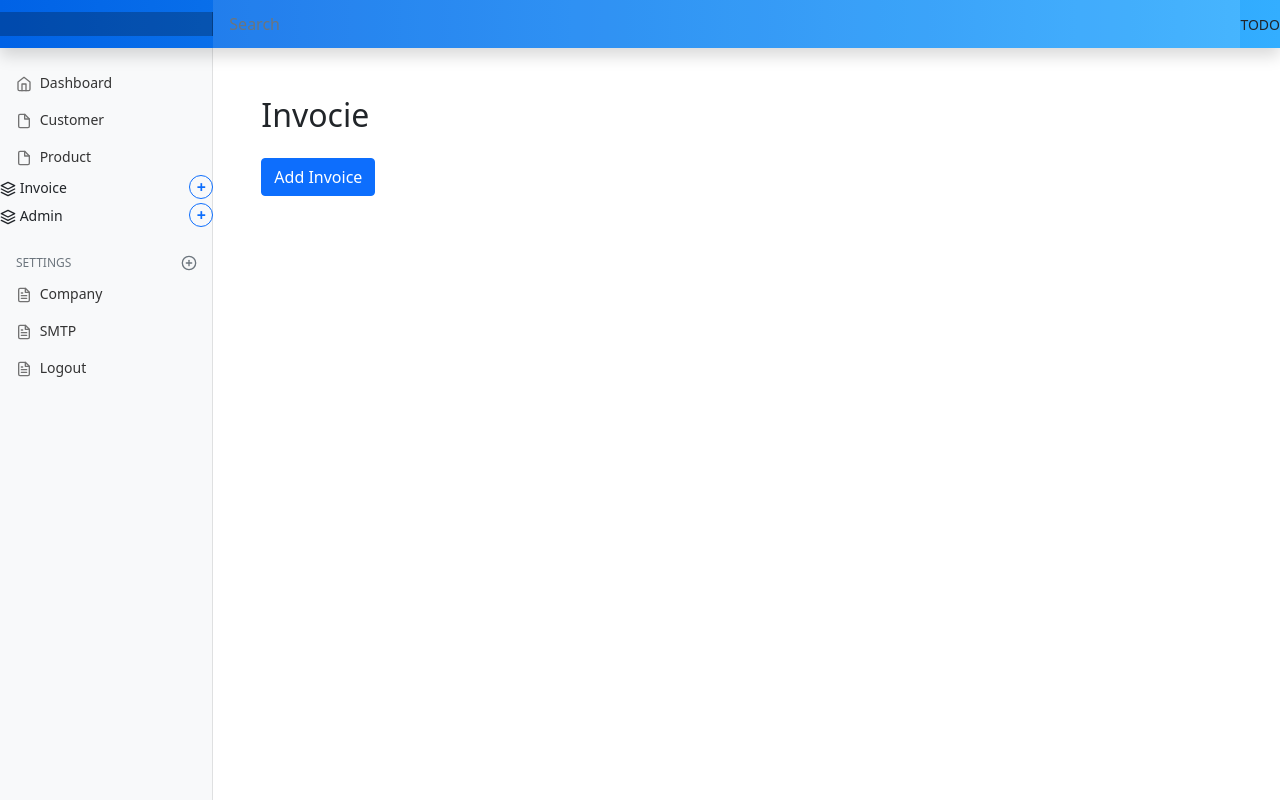
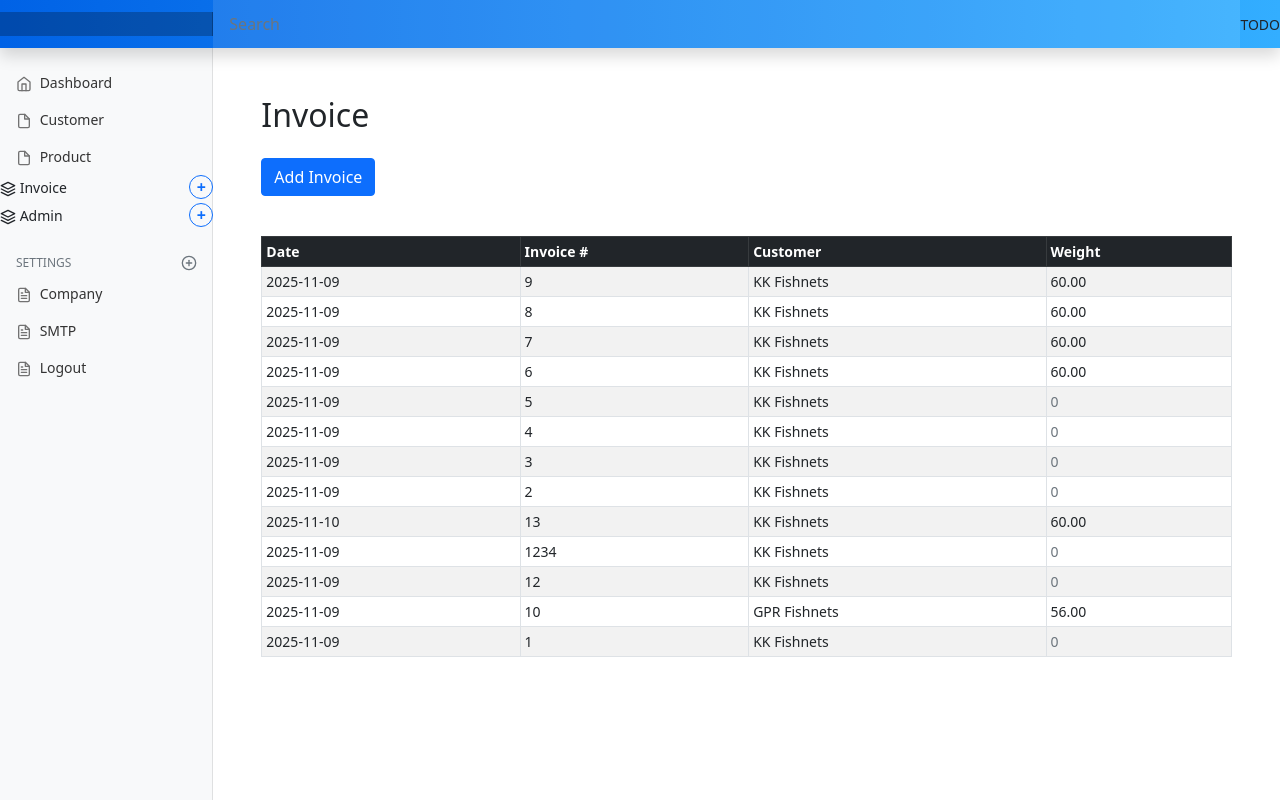
Before and after one commit to hencilpeter/projects, a Django app: page /invoice/invoice_entry in a window 1280 px wide. Run offline with Django 5.2, Linux system fonts and the light colour scheme; data comes from the database, SQL or seed files in the repository; some libraries are stand-ins or nearby versions.

Commit message:
additional change

```diff
--- a/PythonProjects/marania_invoice_venv/marania_invoice_proj/templates/marania_invoice_app/invoice_entry.html
+++ b/PythonProjects/marania_invoice_venv/marania_invoice_proj/templates/marania_invoice_app/invoice_entry.html
@@ -5,267 +5,79 @@
 
 {% block main %}
 
+{% load dict_extras %}  <!-- load once at the top -->
+
 <main class="col-md-9 ms-sm-auto col-lg-10 px-md-4">
+  <div class="container my-5">
 
-  <div class="container my-5">
-  <h2 class="mb-4">Invocie</h2>
-  <!-- Button to open Add Customer Form -->
-  <button class="btn btn-primary mb-3" type="button" data-bs-toggle="collapse" data-bs-target="#customerForm" aria-expanded="false">
+    <h2 class="mb-4">Invoice</h2>
+
+    <!-- Button to open Add Invoice Form -->
+    <button class="btn btn-primary mb-3" type="button" data-bs-toggle="collapse" data-bs-target="#customerForm" aria-expanded="false" aria-controls="customerForm">
       Add Invoice
     </button>
+
+    <!-- Collapsible Invoice Form -->
     <div class="collapse" id="customerForm">
-  <div class="container" >
-    <h2 class="mb-4 text-center">Invoice Data Entry</h2>
+      <!-- <div class="container border rounded p-4 mb-4 shadow-sm"> -->
         <form method="POST" action="{% url 'save_invoice' %}">
           {% csrf_token %}
 
-<!-- Invoice Group -->
           <!-- Customer Group -->
-<div class="group-box p-2 border rounded mb-2">
+          <!-- <div class="group-box p-2 border rounded mb-3"> -->
+            <div class="card shadow-sm p-3">
 
-     <div class="card shadow-sm p-3">
               <!-- Row 1: Date & Invoice Number -->
               <div class="row mb-3">
-                <div class="col-md-4">
-                    {{ invoice_form.invoice_date }}
-                </div>
-                <div class="col-md-8">
-                    {{ invoice_form.invoice_number }}
-                </div>
+                <div class="col-md-4">{{ invoice_form.invoice_date }}</div>
+                <div class="col-md-8">{{ invoice_form.invoice_number }}</div>
               </div>
 
               <!-- Row 2: Customer Code, Name, GST -->
               <div class="row mb-3">
-                <div class="col-md-3">
-                    {{ invoice_form.customer_code }}
-                </div>
-                <div class="col-md-6">
-                    {{ invoice_form.customer_name }}
-                </div>
-                <div class="col-md-3">
-                    {{ invoice_form.customer_gst }}
-                </div>
+                <div class="col-md-3">{{ invoice_form.customer_code }}</div>
+                <div class="col-md-6">{{ invoice_form.customer_name }}</div>
+                <div class="col-md-3">{{ invoice_form.customer_gst }}</div>
               </div>
 
               <!-- Row 3: Address Bill To & Ship To -->
               <div class="row mb-3">
-                <div class="col-md-6">
-                    {{ invoice_form.customer_address_bill_to }}
-                </div>
-                <div class="col-md-6">
-                    {{ invoice_form.customer_address_ship_to }}
-                </div>
+                <div class="col-md-6">{{ invoice_form.customer_address_bill_to }}</div>
+                <div class="col-md-6">{{ invoice_form.customer_address_ship_to }}</div>
               </div>
 
               <!-- Row 4: Contact & Email -->
               <div class="row mb-3">
-                <div class="col-md-4">
-                    {{ invoice_form.customer_contact }}
-                </div>
-                <div class="col-md-8">
-                    {{ invoice_form.customer_email }}
-                </div>
+                <div class="col-md-4">{{ invoice_form.customer_contact }}</div>
+                <div class="col-md-8">{{ invoice_form.customer_email }}</div>
               </div>
 
               <!-- Row 5: Dispatched Through -->
               <div class="row mb-3">
-                <div class="col-md-12">
-                    {{ invoice_form.dispatched_through }}
-                </div>
+                <div class="col-md-12">{{ invoice_form.dispatched_through }}</div>
               </div>
 
               <!-- Invoice Items Group -->
-        <div class="group-box">
+              <div class="group-box mb-3">
                 <div class="group-title">INVOICE ITEMS</div>
-            <div id="item-container">
-
+                <div id="item-container"></div>
+                <button type="button" id="add-item" class="btn btn-secondary btn-sm mt-2">+ Add Another Item</button>
               </div>
 
-            <button type="button" id="add-item" class="btn btn-secondary btn-sm">+ Add Another Item</button>
+              <!-- Submit & Reset -->
+              <div class="text-center">
+                <button type="submit" class="btn btn-primary me-2">Submit Invoice</button>
+                <button type="reset" class="btn btn-secondary">Clear Invoice</button>
               </div>
 
-        <!-- Submit -->
-        <div class="text-center">
-            <button type="submit" class="btn btn-primary">Submit Invoice</button>
-            <button type="reset" class="btn btn-secondary">Clear Invoice</button>
-        </div>
+            </div> <!-- card -->
+          <!-- </div> group-box -->
         </form>
-</div>
-</div>
-<!-- JS to Add More Item Rows -->
-<script>
- //TEMP CODE - START
- // Initialize empty dictionary to store customers
-let customers = {};
-const customerDetails = {
-        name: "KK Fishnets",
-        gst: "GSTKK1234",
-        address: {
-            billTo: "Manavalakurichi, KK District",
-            shipTo: "Manavalakurichi, KK District"
-        },
-        contact: "90909090875",
-        email: "kkf@gmail.com"
-    };
+      <!-- </div> container collapse -->
+    </div> <!-- collapse -->
 
-// Store in dictionary using customer code as key
-customers["KKF"] = customerDetails;
- //TEMP CODE - END
-
-
-  let rowIndex = -1;  // Tracks current row index
-
-
-// Select the input
-const customerCodeInput = document.querySelector('input[name="customer_code"]');
-
-// Add lost focus (blur) event handler
-customerCodeInput.addEventListener('blur', function() {
-    const value = this.value; // current input value
-    console.log("Customer Code lost focus. Value:", value);
-
-    // Example: validate the code or perform any action
-    if(value === "") {
-        alert("Customer code cannot be empty!");
-    } else {
-        // You can also lookup a dictionary here to auto-fill other fields
-        console.log("Proceed with customer code:", value);
-        if (value == "KKF"){
-           document.querySelector('input[name="customer_name"]').value = customers["KKF"] .name;
-           document.querySelector('input[name="customer_gst"]').value = customers["KKF"] .gst;
-           document.querySelector('textarea[name="customer_address_bill_to"]').value = customers["KKF"].address.billTo;
-           document.querySelector('textarea[name="customer_address_ship_to"]').value = customers["KKF"].address.shipTo;
-           document.querySelector('input[name="customer_contact"]').value = customers["KKF"].contact;
-           document.querySelector('input[name="customer_email"]').value = customers["KKF"].email;
-        }
-    }
-});
-
-
-    document.getElementById('add-item').addEventListener('click', function() {
-        const container = document.getElementById('item-container');
-        const row = document.createElement('div');
-        row.classList.add('item-row', 'row', 'mb-3');
-        rowIndex = rowIndex + 1
-        row.dataset.index = rowIndex;
-          row.innerHTML = `
-        <div class="d-flex align-items-center flex-wrap gap-1 w-100">
-
-             <!-- Item Spec -->
-            <div class="d-flex align-items-center" style="flex: 1.6; position: relative;">
-                <input type="text" name="item_spec[]"
-                      class="form-control form-control-sm item-spec"
-                      placeholder="Specification">
-                <small class="text-success ms-1 spec-message" style="display:none;">✓ Spec entered</small>
-            </div>
-
-            <input type="text" name="item_code[]" class="form-control form-control-sm" placeholder="Code" style="flex: 0.3;">
-            <input type="text" name="item_description[]" class="form-control form-control-sm" placeholder="Description" style="flex: 1.5;">
-            <input type="text" name="item_mesh_size[]" class="form-control form-control-sm" placeholder="MM" style="flex: 0.3;">
-            <input type="text" name="item_mesh_depth[]" class="form-control form-control-sm" placeholder="MD" style="flex: 0.3;">
-            <input type="number" name="item_quantity[]" class="form-control form-control-sm" placeholder="Qty" style="flex: 0.4;">
-            <input type="number" name="item_price[]" step="1" class="form-control form-control-sm" placeholder="Q.Price" style="flex: 0.4;">
-
-            <!-- Grouped HSN + GST + Final -->
-            <div class="d-flex gap-1" style="flex: 1.5;">
-                <input type="text" name="item_gst[]" class="form-control form-control-sm" placeholder="GST">
-                <input type="text" name="item_final_price[]" class="form-control form-control-sm" placeholder="Price+GST" style="width: 90px;">
-                <input type="text" name="item_hsn[]" class="form-control form-control-sm" placeholder="HSN">
-            </div>
-
-            <!-- Buttons -->
-            <div class="d-flex gap-1 justify-content-center" style="flex: 0.4;">
-                <button type="button" class="btn btn-outline-secondary btn-sm clear-item">Clear</button>
-                <button type="button" class="btn btn-outline-danger btn-sm delete-item">Del</button>
-            </div>
-        </div>
-    `;
-
-    // Enable lost focus event
-  row.querySelector('.item-spec').addEventListener('blur', function () {
-    const index = row.dataset.index;  // reads data-index
-    console.log("Current index:", index)
-    const message = this.parentElement.querySelector('.spec-message');
-      current_item_spec = document.getElementsByName('item_spec[]')[index].value;
-
-      // Split the string by '/'
-    const parts = current_item_spec.split('/');
-
-    quantity = 0;
-    price = 0;
-    gst_percentage = 5/100;
-    gst_amount = 0
-    total_amount = 0
-    if (parts.length >= 5){
-      if ( (parts.length == 5) && (parts[0].startsWith("DK16") || parts[0].startsWith("DK20")))
-      {
-         document.getElementsByName('item_description[]')[index].value = "Mono Filament Fishnet";
-      }
-      else if (parts[0].startsWith("DK16") || parts[0].startsWith("DK20")) {
-              document.getElementsByName('item_description[]')[index].value = "Mono Filament Fishnet ( " + parts[5] + " )";
-          }
-    }
-
-    if (parts.length >= 4){
-      document.getElementsByName('item_price[]')[index].value =  parts[4] ;
-      price = parts[4] ;
-    }
-
-    if (parts.length >= 3){
-     document.getElementsByName('item_quantity[]')[index].value = parts[3];
-     quantity = parts[3];
-    }
-
-    if (parts.length >= 2){
-      document.getElementsByName('item_mesh_depth[]')[index].value = parts[2];
-    }
-
-    if (parts.length >= 1){
-      document.getElementsByName('item_mesh_size[]')[index].value = parts[1];
-    }
-
-    if (parts.length >= 0){
-      document.getElementsByName('item_code[]')[index].value = parts[0];
-    }
-
-      gst_amount = (quantity * price ) * gst_percentage;
-      total_amount = (quantity * price ) + gst_amount
-      document.getElementsByName('item_gst[]')[index].value = gst_amount;
-      document.getElementsByName('item_final_price[]')[index].value = total_amount;
-      document.getElementsByName('item_hsn[]')[index].value = "5808";
-
-
-    if (this.value.trim() !== "") {
-        message.style.display = 'inline';
-    } else {
-        message.style.display = 'none';
-    }
-
-});
-
-        container.appendChild(row);
-    });
-
-
-        // Add new item
-    document.getElementById('add-item').addEventListener('click', function() {
-        document.getElementById('item-container').appendChild(createItemRow());
-    });
-
-    // Delegate clear/delete button actions
-    document.getElementById('item-container').addEventListener('click', function(e) {
-        if (e.target.classList.contains('delete-item')) {
-            e.target.closest('.item-row').remove();
-        } else if (e.target.classList.contains('clear-item')) {
-            const inputs = e.target.closest('.item-row').querySelectorAll('input');
-            inputs.forEach(input => input.value = '');
-        }
-    });
-</script>
-
-
- {% load dict_extras %}  <!-- load once at the top -->
-
+    <!-- Invoice List (outside collapse) -->
+    <div class="invoice-list mt-4">
       {% if invoices %}
         <div class="table-responsive">
           <table class="table table-striped table-hover table-bordered table-sm align-middle">
@@ -280,12 +92,9 @@
             <tbody>
               {% for invoice in invoices %}
                 <tr>
-        <!-- Format date -->
                   <td>{{ invoice.invoice_date|date:"Y-m-d" }}</td>
                   <td>{{ invoice.invoice_number }}</td>
                   <td>{{ invoice.customer_name }}</td>
-
-        <!-- Access invoice_item from dictionary -->
                   {% with invoice_item=invoiceitems|get_item:invoice.invoice_number %}
                     <td>
                       {% if invoice_item %}
@@ -303,11 +112,82 @@
       {% else %}
         <p class="text-muted">No invoices found.</p>
       {% endif %}
+    </div> <!-- invoice-list -->
+
+  </div> <!-- container -->
+</main>
+
+<!-- JS Section -->
+<script>
+  // Customer autofill logic
+  let customers = {
+    "KKF": {
+      name: "KK Fishnets",
+      gst: "GSTKK1234",
+      address: { billTo: "Manavalakurichi, KK District", shipTo: "Manavalakurichi, KK District" },
+      contact: "90909090875",
+      email: "kkf@gmail.com"
+    }
+  };
+
+  const customerCodeInput = document.querySelector('input[name="customer_code"]');
+  customerCodeInput.addEventListener('blur', function() {
+    const code = this.value.trim();
+    if (!code) { alert("Customer code cannot be empty!"); return; }
+    if (customers[code]) {
+      const c = customers[code];
+      document.querySelector('input[name="customer_name"]').value = c.name;
+      document.querySelector('input[name="customer_gst"]').value = c.gst;
+      document.querySelector('textarea[name="customer_address_bill_to"]').value = c.address.billTo;
+      document.querySelector('textarea[name="customer_address_ship_to"]').value = c.address.shipTo;
+      document.querySelector('input[name="customer_contact"]').value = c.contact;
+      document.querySelector('input[name="customer_email"]').value = c.email;
+    }
+  });
+
+  // Invoice Items JS
+  let rowIndex = -1;
+  const container = document.getElementById('item-container');
+  document.getElementById('add-item').addEventListener('click', function() {
+    rowIndex++;
+    const row = document.createElement('div');
+    row.classList.add('item-row', 'row', 'mb-3');
+    row.dataset.index = rowIndex;
+
+    row.innerHTML = `
+      <div class="d-flex align-items-center flex-wrap gap-1 w-100">
+        <div class="d-flex align-items-center" style="flex:1.6;position:relative;">
+          <input type="text" name="item_spec[]" class="form-control form-control-sm item-spec" placeholder="Specification">
+          <small class="text-success ms-1 spec-message" style="display:none;">✓ Spec entered</small>
+        </div>
+        <input type="text" name="item_code[]" class="form-control form-control-sm" placeholder="Code" style="flex:0.3;">
+        <input type="text" name="item_description[]" class="form-control form-control-sm" placeholder="Description" style="flex:1.5;">
+        <input type="text" name="item_mesh_size[]" class="form-control form-control-sm" placeholder="MM" style="flex:0.3;">
+        <input type="text" name="item_mesh_depth[]" class="form-control form-control-sm" placeholder="MD" style="flex:0.3;">
+        <input type="number" name="item_quantity[]" class="form-control form-control-sm" placeholder="Qty" style="flex:0.4;">
+        <input type="number" name="item_price[]" step="1" class="form-control form-control-sm" placeholder="Q.Price" style="flex:0.4;">
+        <div class="d-flex gap-1" style="flex:1.5;">
+          <input type="text" name="item_gst[]" class="form-control form-control-sm" placeholder="GST">
+          <input type="text" name="item_final_price[]" class="form-control form-control-sm" placeholder="Price+GST" style="width:90px;">
+          <input type="text" name="item_hsn[]" class="form-control form-control-sm" placeholder="HSN">
+        </div>
+        <div class="d-flex gap-1 justify-content-center" style="flex:0.4;">
+          <button type="button" class="btn btn-outline-secondary btn-sm clear-item">Clear</button>
+          <button type="button" class="btn btn-outline-danger btn-sm delete-item">Del</button>
+        </div>
+      </div>
+    `;
+    container.appendChild(row);
+  });
+
+  container.addEventListener('click', function(e){
+    if(e.target.classList.contains('delete-item')){
+      e.target.closest('.item-row').remove();
+    } else if(e.target.classList.contains('clear-item')){
+      e.target.closest('.item-row').querySelectorAll('input').forEach(inp=>inp.value='');
+    }
+  });
+</script>
 
 
-</div>
-
-
- </main>
-
 {% endblock %}
```
Lines whose indentation alone changed are shown as unchanged.
